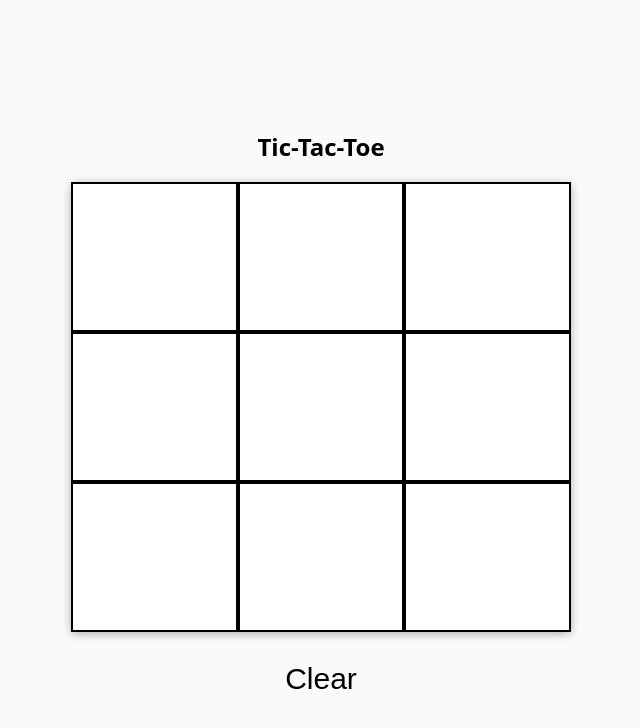
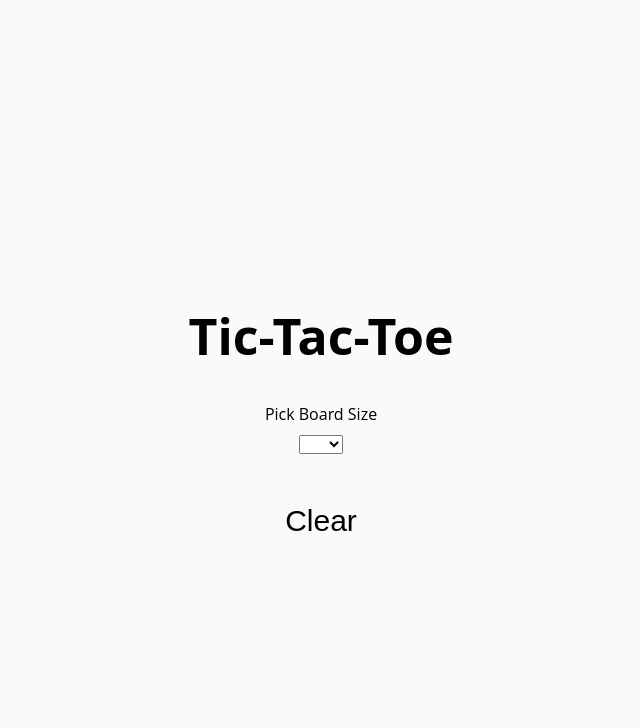
Before and after one commit to jhspark17/javascript20, a plain HTML site: page tic-tac-toe/index.html in a window 1280 px wide. Both pictures are taken after a click on the button "Clear". Shown: the whole page, without its empty margins (319-959 px from the left). Drawn offline with Linux system fonts and the light colour scheme.

Commit message:
Add board size change

```diff
--- a/tic-tac-toe/index.html
+++ b/tic-tac-toe/index.html
@@ -7,23 +7,16 @@
     <title>Tic-Tac-Toe</title>
   </head>
   <body>
-    <h2>Tic-Tac-Toe</h2>
+    <h1>Tic-Tac-Toe</h1>
+    <label>Pick Board Size</label>
+    <select id="board">
+      <option value="0"></option>
+      <option value="3">3x3</option>
+      <option value="5">5x5</option>
+      <option value="7">7x7</option>
+      <option value="9">9x9</option>
+    </select>
     <div class="container" id="container">
-        <div class="row" id="zero">
-          <div class="spot" id="0"></div>
-          <div class="spot" id="1"></div>
-          <div class="spot" id="2"></div>
-        </div>
-        <div class="row" id="one">
-          <div class="spot" id="0"></div>
-          <div class="spot" id="1"></div>
-          <div class="spot" id="2"></div>
-        </div>
-        <div class="row" id="two">
-          <div class="spot" id="0"></div>
-          <div class="spot" id="1"></div>
-          <div class="spot" id="2"></div>
-        </div>
     </div>
     <button type="submit">Clear</button>
     <div class="result"></div>
--- a/tic-tac-toe/script.js
+++ b/tic-tac-toe/script.js
@@ -2,16 +2,36 @@ const container = document.getElementById("container")
 const spots = document.querySelectorAll('.spot');
 const winner = document.querySelector(".result");
 const button = document.querySelector('button');
+const board = document.getElementById("board");
 const rows = document.querySelectorAll(".row");
-const arr = ["zero", "one", "two"];
+const arr = ["zero", "one", "two", "three", "four", "five", "six", "seven", "eight"];
 const rowsObj = {};
 const colsObj = {};
 const diagObj = {};
 let player = true;
-let total = 9;
+let length = 0;
+let total = 0;
 
-function initialize(){
-  for (let i = 0; i < 3; i++) {
+function initialize(rows = 0){
+  total = rows * rows;
+  length = rows;
+  for (let i = 0; i < rows; i++) {
+    let div = document.createElement("div");
+    div.classList.add("row")
+    div.setAttribute("id", arr[i]);
+    container.appendChild(div);
+  }
+  let tempRows = document.querySelectorAll(".row");
+  tempRows.forEach((row => {
+    for (let i = 0; i < rows; i++) {
+      let div = document.createElement("div");
+      div.classList.add("spot")
+      div.setAttribute("id", `${i}`);
+      row.appendChild(div);
+    }
+  }))
+
+  for (let i = 0; i < rows; i++) {
     rowsObj[i] = 0;
     colsObj[i] = 0;
   }
@@ -34,24 +54,16 @@ function checkWinner(row, col) {
   player ? rowsObj[row]++ : rowsObj[row]--;
   player ? colsObj[col]++ : colsObj[col]--;
   if (row === col) player ? diagObj.left++ : diagObj.left--;
-  if (row === 1 && col === 1) player ? diagObj.right++ : diagObj.right--;
-  if ((row === 0 && col === 2) || (row === 2 && col === 0)) player ? diagObj.right++ : diagObj.right--;
-  if (Math.abs(rowsObj[row]) === 3 || Math.abs(colsObj[col]) === 3) return true;
-  return Math.abs(diagObj.left) === 3 || Math.abs(diagObj.right) === 3 ? true : false;
+  if ((row === length - 1 - col && col === length - 1 - row)) player ? diagObj.right++ : diagObj.right--;
+  return Math.abs(rowsObj[row]) === length || Math.abs(colsObj[col]) === length ||Math.abs(diagObj.left) === length || Math.abs(diagObj.right) === length
 }
 
 
-function clearBoard(){
-  spots.forEach(spot => {
-    if (spot.hasChildNodes()) {
-      spot.classList.remove('selected');
-      spot.removeChild(spot.childNodes[0]);
-    }
-  })
+function clearBoard(rows){
+  while (container.hasChildNodes()) container.removeChild(container.lastChild);
   winner.innerHTML = "";
   player = true;
-  initialize();
-  total = 9;
+  initialize(rows)
 }
 
 function endGame() {
@@ -63,12 +75,10 @@ function endGame() {
   return;
 }
 
-button.addEventListener('click', (e) => (clearBoard()))
-
-container.addEventListener('click', (e) => {
+board.addEventListener('change', e => (clearBoard(+e.target.value)));
+button.addEventListener('click', e => (clearBoard(length)))
+container.addEventListener('click', e => {
   if (winner.innerHTML || e.target.hasChildNodes()) return;
   if (addElement(arr.indexOf(e.target.parentElement.id), e.target) || !total) return endGame();
   player = !player;
 })
-
-initialize();
--- a/tic-tac-toe/style.css
+++ b/tic-tac-toe/style.css
@@ -12,13 +12,23 @@ body {
   min-height: 100vh;
 }
 
+h1{
+  font-size: 50px;
+}
+
+label{
+  margin-bottom: 10px;
+}
+
 .container{
   display: flex;
+  margin-top: 20px;
   flex-direction: column;
   background-color: #fff;
   border-radius: 5px;
   box-shadow: 0 2px 10px rgba(0, 0, 0, 0.3);
-  width: 500px;
+  width: 60%;
+  height: 50%;
   position: relative;
 }
 
```
